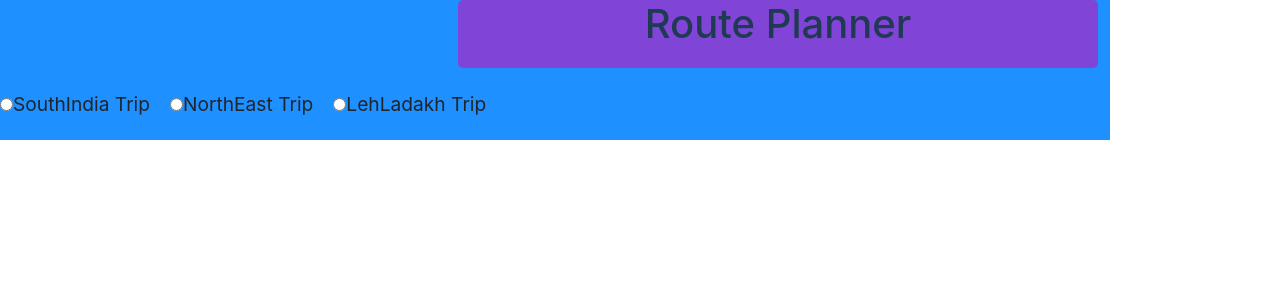
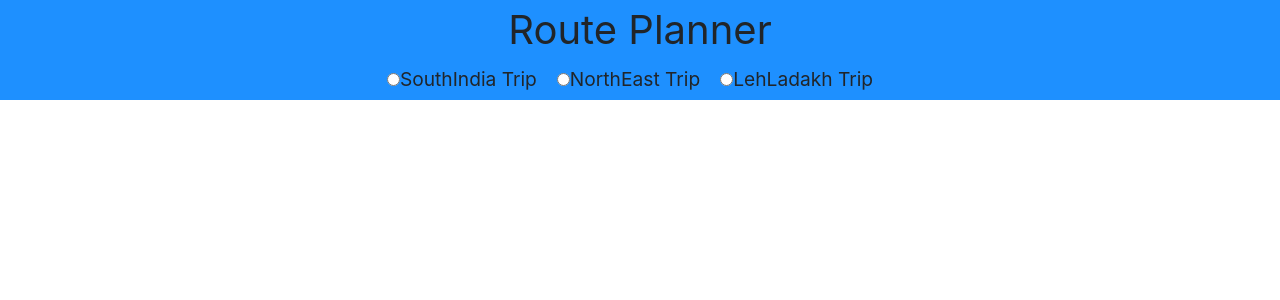
Before and after one commit to Naveen2379/travelwebsite-explore, a React (Create React App) app: page / in a window 1280 px wide. Shown: the top 300 px of the page. Built offline with nearby package versions, Linux system fonts and the light colour scheme.

Commit message:
made alignments

```diff
--- a/src/App.js
+++ b/src/App.js
@@ -1,12 +1,13 @@
 import React from 'react';
 import './App.css';
 import TravelHomePage from "./components/TravelHomePage";
+import {Container} from "react-bootstrap";
 
 function App() {
   return (
-    <div className="App">
+    <Container fluid>
       <TravelHomePage />
-    </div>
+    </Container>
   );
 }
 
--- a/src/components/HaltStation.js
+++ b/src/components/HaltStation.js
@@ -7,8 +7,8 @@ export default function HaltStation(props) {
     //console.log(haltStationDetails);
     //console.log(haltStationDetails.haltStationName);
     return (
-        <div className='buttonLineAlignment'>
-                <Button className='haltStationClickStyle' onClick={() => props.showVisitingPlacesMap(haltStationDetails.haltStationName)}>{haltStationDetails.haltStationName}</Button>
+        <div className='button-line-alignment'>
+                <Button className='halt-station-click' onClick={() => props.showVisitingPlacesMap(haltStationDetails.haltStationName)}>{haltStationDetails.haltStationName}</Button>
                 <span><hr className="horizontal"/></span>
                 {/*<div>{(props.isHaltStationExisted && (props.clickedHaltStation === haltStationName)) ? <TestFetchTomTom haltStationName={haltStationName}/> : ''}</div>*/}
         </div>
--- a/src/components/SouthIndiaTripRoute.js
+++ b/src/components/SouthIndiaTripRoute.js
@@ -16,16 +16,13 @@ export default class SouthIndiaTripRoute extends React.Component {
 
     render() {
         const routeDetails = this.props.routeDetails;
-        return (<Col>
+        return (
             <Row className='routeItemSidebar'>
                 <label>
-                    <span>
                     <input type="radio" value={routeDetails.routeID} onChange={this.handleRouteChange} checked={this.props.routeId === parseInt(routeDetails.routeID)} />
-                    <h6>{routeDetails.routeName}</h6>
-                </span>
+                    <b>&nbsp;{routeDetails.routeName}</b>
                 </label>
             </Row>
-            </Col>
         );
     }
 }
--- a/src/components/SouthIndiaTripRoutes.js
+++ b/src/components/SouthIndiaTripRoutes.js
@@ -57,7 +57,6 @@ export default class SouthIndiaTripRoutes extends React.Component {
             .then(response => response.json())
             .then(result => result.results[0]);
         if(this.state.clickedHaltStation === haltStationName) {
-            console.log('in if');
             if(isEmpty(this.state.latLongObject)) {
                 fetchLatLongObj.then( (latLongObj) => {
                     this.setState({
@@ -92,9 +91,8 @@ export default class SouthIndiaTripRoutes extends React.Component {
         });
 
         return (
-            <Container>
-                <Row className='routesStyle'>
-                    <Col lg='2' className='routeNumberStyle'>
+            <React.Fragment>
+                    <Col lg="1.5" className='route-names'>
                         { isEmpty(this.state.routesDetails) ? '' : this.state.routesDetails.map( (routeDetails) => {
                             return (
                                 <SouthIndiaTripRoute key={routeDetails.routeID}
@@ -104,17 +102,16 @@ export default class SouthIndiaTripRoutes extends React.Component {
                             )
                         })}
                     </Col>
-                    <Col lg='8' className='haltStations'>
+                    <Col lg="10.5" className='map-halt-station'>
                         {/*{this.state.clickedHaltStation && !isEmpty(this.state.latLongObject) ? <Row className='tomtom-map'><MapBoxGL latLongObject={this.state.latLongObject} /></Row> : '' }*/}
                         {isEmpty(this.state.haltStationsInfo) ? '' : <React.Fragment>
                             <Row className='tomtom-map'><MapBoxGL haltstations={this.state.haltStationsInfo} /></Row>
-                            <Row className='haltStationsRow'>{showHaltStations}</Row>
+                            <Row className='halt-stations'>{showHaltStations}</Row>
                         </React.Fragment>}
                        {/* {this.state.clickedHaltStation ? <Row className='tomtom-map'><TestFetchTomTom haltStationName={this.state.clickedHaltStation} /></Row> : ''}*/}
                         {/*{this.state.clickedHaltStation && !isEmpty(this.state.latLongObject) ? <Row className='tomtom-map'><HaltStationMap latLongObject={this.state.latLongObject} /></Row> : '' }*/}
                     </Col>
-                </Row>
-            </Container>
+            </React.Fragment>
         );
     }
 }
--- a/src/components/TravelHomePage.js
+++ b/src/components/TravelHomePage.js
@@ -24,19 +24,21 @@ export default class TravelHomePage extends React.Component {
         function getTrip(tripName) {
             switch(tripName) {
                 case "SouthIndia Trip":
-                    return <Row className='selectedTripStyle'><SouthIndiaTripRoutes /></Row>;
+                    return <Row className='selected-trip'><SouthIndiaTripRoutes /></Row>;
                 case "NorthEast Trip":
-                    return <Row className='selectedTripStyle'><NorthEastTrip /></Row>;
+                    return <Row className='selected-trip'><NorthEastTrip /></Row>;
                 case "LehLadakh Trip":
-                    return <Row className='selectedTripStyle'><LehLadakhTrip /></Row>;
+                    return <Row className='selected-trip'><LehLadakhTrip /></Row>;
                 default:
                     return '';
             }
         }
         return (
-            <Container className='containerStyle'>
-                <Row className="appHeaderContent"><h1 className='appHeader'>Route Planner</h1></Row>
-                <Row className='tripSelection'>
+            <React.Fragment /*className='containerStyle'*/>
+                {/*<Row className='appHeader'></Row>*/}
+                <Row className='header-trip'>
+                    <Row className='appHeader'><p>Route Planner</p></Row>
+                    <Row className='trip-selection'>
                         <label className="labelStyle">
                         <input type="radio" name="trip" value="SouthIndia Trip" onChange={this.handleTripChange} />
                             SouthIndia Trip
@@ -50,8 +52,9 @@ export default class TravelHomePage extends React.Component {
                             LehLadakh Trip
                         </label>
                     </Row>
+                </Row>
                 {getTrip(this.state.tripName)}
-            </Container>
+            </React.Fragment >
         );
     }
 
--- a/src/styles/HaltStation.css
+++ b/src/styles/HaltStation.css
@@ -1,5 +1,5 @@
-.haltStationClickStyle {
-    width: 100px;
+.halt-station-click {
+    width: auto;
     height: 50px;
     background-color: honeydew;
     border-radius: 5px;
@@ -60,13 +60,13 @@
     max-width: 1000px;
 }
 
-.buttonLineAlignment {
+.button-line-alignment {
     display: flex;
     height: fit-content;
     margin-top: 25px;
 }
 
-.buttonLineAlignment:last-child hr {
+.button-line-alignment:last-child hr {
     display: none;
 }
 
--- a/src/styles/SouthIndiaTripRoute.css
+++ b/src/styles/SouthIndiaTripRoute.css
@@ -1,8 +1,8 @@
-.routeItemSidebar {
+.route-item-sidebar {
     padding: 10px;
 }
 
-.routeItemSidebar.row:hover{
+.route-item-sidebar.row:hover{
     background-color: #f5f4f3;
     border-radius: 5px;
 }
--- a/src/styles/SouthIndiaTripRoutes.css
+++ b/src/styles/SouthIndiaTripRoutes.css
@@ -1,36 +1,37 @@
-.routesStyle {
+/*.routesStyle {
     display: flex;
     margin-top: 20px;
     justify-content: left;
-}
+}*/
 
-.routeNumberStyle {
+.route-names {
     border: 1px solid green;
     border-radius: 5px;
     background-color: darkcyan;
     padding: 20px;
+    height: max-content;
 }
 
 .showRouteStyle {
     width: 70%;
 }
 
-.haltStations {
+.map-halt-station {
     display: flex;
     flex-wrap: wrap;
     height: 100px;
     width: 85%;
 }
-.haltStationsRow {
+.halt-stations {
     display: flex;
-    height: 100px;
+    height: max-content;
     background-color: bisque;
     padding: 10px;
     border-radius: 2px;
     border: 1px solid aqua;
 }
 .tomtom-map {
-    margin: 10px 0px 10px 30px;
+
 }
 /*.routesStyle {
     width: 250px;
--- a/src/styles/TravelHomePage.css
+++ b/src/styles/TravelHomePage.css
@@ -1,12 +1,8 @@
 .appHeader {
-    margin: 0px 458px;
-    min-height: 68px;
-    width: 50%;
     position: fixed;
-    opacity: 0.8;
-    background-color: darkorchid;
     border-radius: 5px;
     font-size: 40px;
+    /*background-color: gainsboro;*/
 }
 
 .container {
@@ -19,24 +15,27 @@
     align-items: center;
 }
 
-.tripSelection {
-    padding-top: 20px;
-    height: 70px;
-    width: 100%;
+.header-trip {
+    justify-content: center;
+    height: 100px;
     background-color: dodgerblue;
     font-size: larger;
 }
 
+.trip-selection {
+    margin-top: 65px;
+}
 .appHeaderContent {
     min-height: 70px;
     width: 100%;
-    background-color: dodgerblue;
+    background-color: gainsboro;
 }
 
 .labelStyle {
     padding-right: 20px;
 }
 
-.selectedTripStyle {
-    width: 100%;
+.selected-trip {
+    padding-top: 10px;
+    justify-content: space-around;
 }
--- a/src/styles/mapboxgl.css
+++ b/src/styles/mapboxgl.css
@@ -20,10 +20,6 @@
 .marker b {transform: rotateZ(135deg)}
 
 
-.appContainer {
-    height: 500px;
-}
-
 .mapContainer {
     width: 1500px !important;
     height: 500px !important;
```
Also changed, not shown: src/App.css (line endings or trailing spaces). Lines whose indentation alone changed are shown as unchanged.
